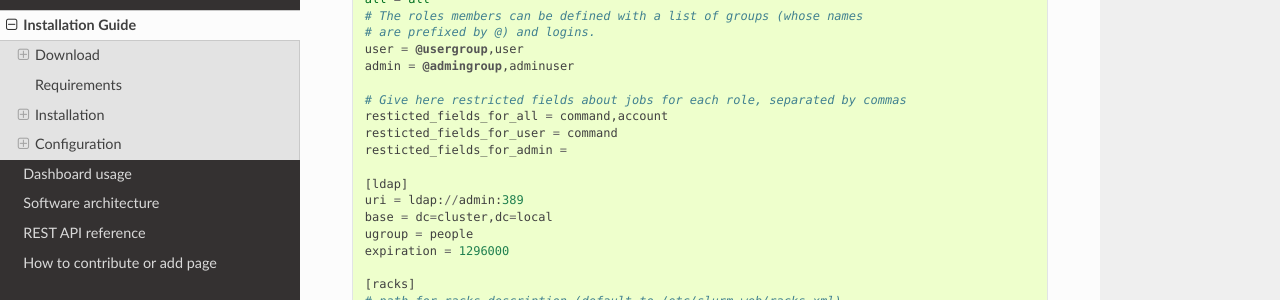
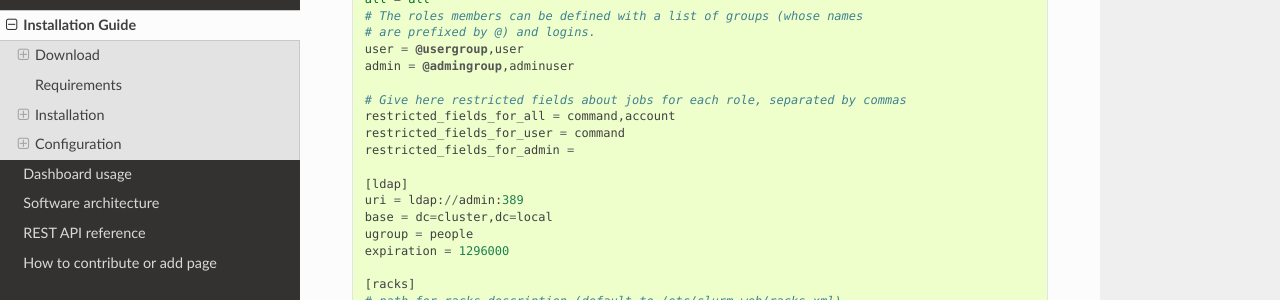
Before and after one commit to rackslab/Slurm-web, a Sphinx documentation site: the page built from doc/installation.rst, in a window 1280 px wide and 900 px high, scrolled down 6496 px. Shown: the part 151-451 px from the top of the window. Built offline with Sphinx 7.4.7 and the Read the Docs theme 2.0.0, drawn with Linux system fonts in a browser that asks for light colours.

Commit message:
Fix typo in resticted_fields_* parameters #60

```diff
--- a/doc/installation.rst
+++ b/doc/installation.rst
@@ -278,9 +278,9 @@ Here is an example of a valid configuration file:
   admin = @admingroup,adminuser
 
   # Give here restricted fields about jobs for each role, separated by commas
-  resticted_fields_for_all = command,account
-  resticted_fields_for_user = command
-  resticted_fields_for_admin =
+  restricted_fields_for_all = command,account
+  restricted_fields_for_user = command
+  restricted_fields_for_admin =
 
   [ldap]
   uri = ldap://admin:389
```
Also changed, not shown: 2 other files.
